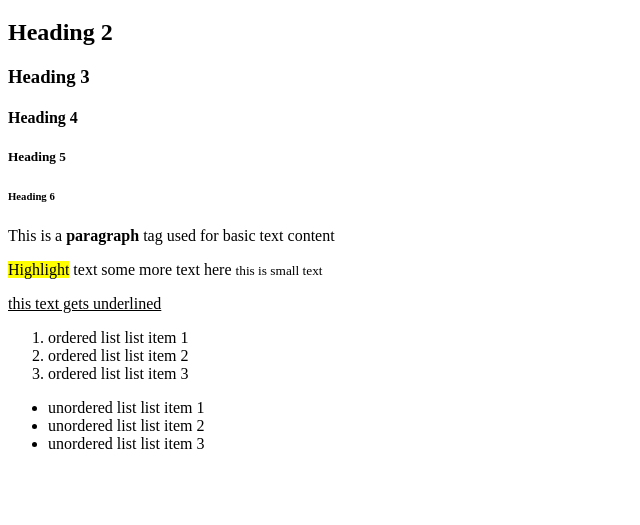
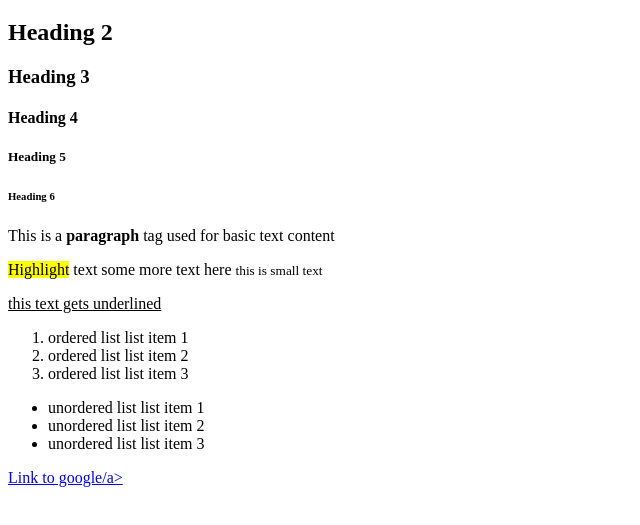
Before and after one commit to lin659/html5-css3-class, a plain HTML site: page kitchen-sink.html in a window 1280 px wide. Shown: the part 61-586 px from the top of the page, without its empty margins (0-640 px from the left). Drawn offline with Linux system fonts and the light colour scheme.

Commit message:
Update kitchen-sink.html

```diff
--- a/kitchen-sink.html
+++ b/kitchen-sink.html
@@ -35,5 +35,8 @@
         <li>unordered list list item 3</li>
 
     </ul>
+
+    <a href="https://google.com">Link to google/a>
+
 </body>
 </html>
```
